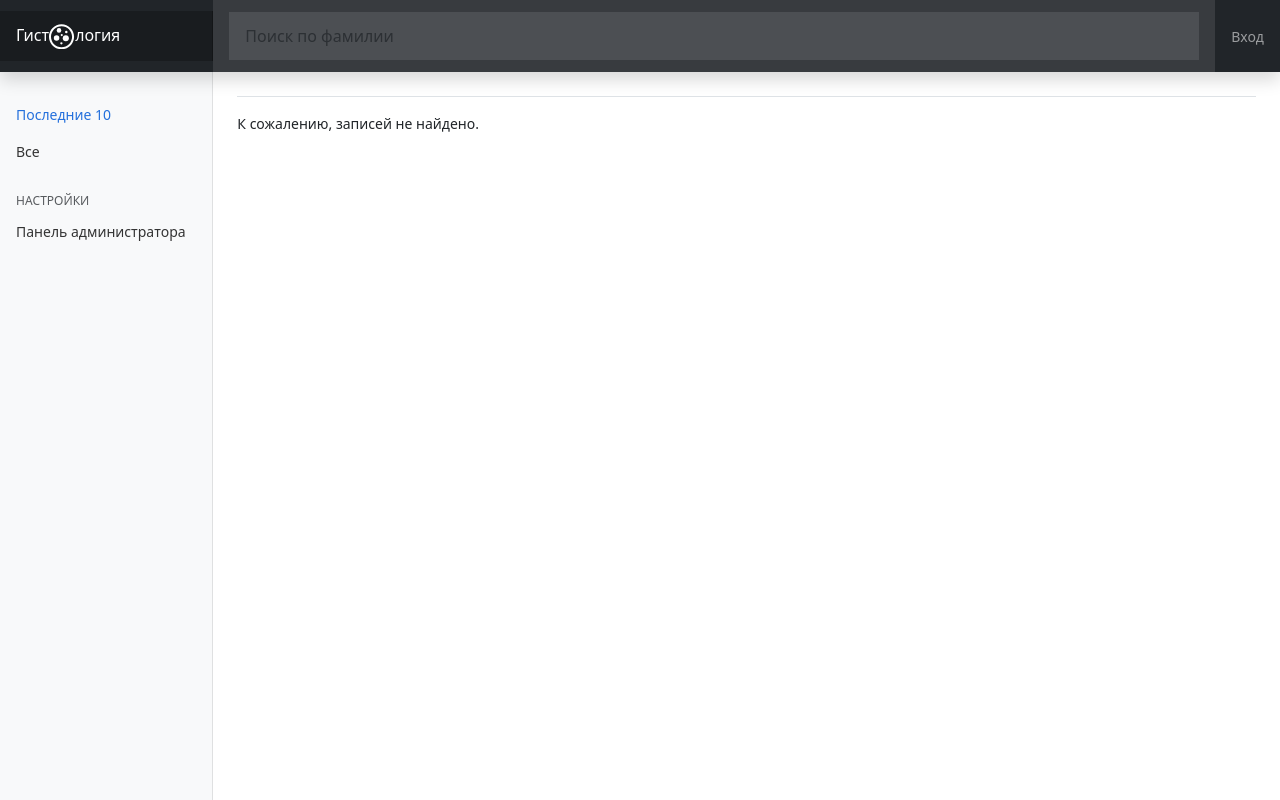
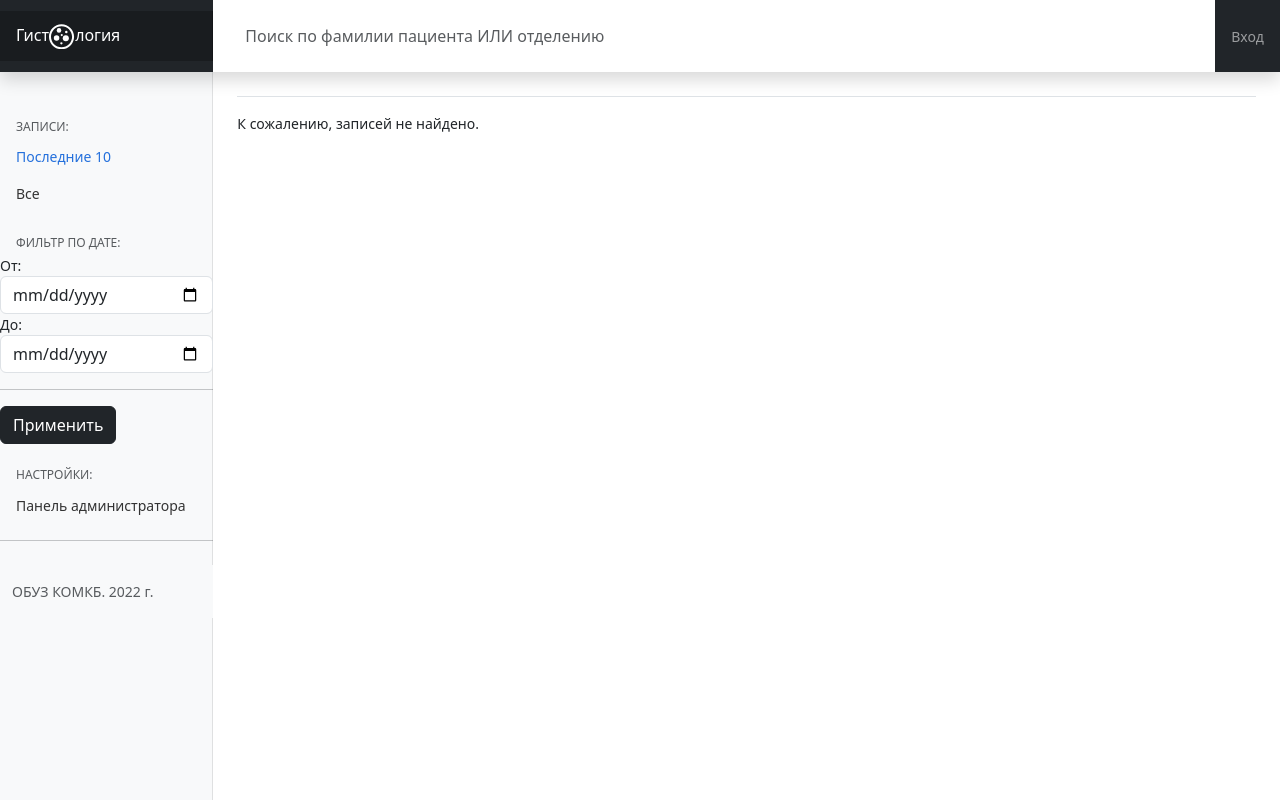
Before and after one commit to vgridasov/CLProject, a Django app: page / in a window 1280 px wide. Run offline with Django 4.2, Linux system fonts and the light colour scheme; data that the repository does not hold is empty; some libraries are stand-ins or nearby versions.

Commit message:
добавил фильтры по дате

```diff
--- a/CLcore/cytology/static/css/main.css
+++ b/CLcore/cytology/static/css/main.css
@@ -1,18 +1,22 @@
 .username {
-    color: white;
-    background-color: dodgerblue;
+	color: white;
+	background-color: dodgerblue;
 }
 
 @media print {
 
-body {background:#fff; font-size:1em;}
-.noprint {
+	body {
+		background: #fff;
+		font-size: 1em;
+	}
+
+	.noprint {
 		display: none;
 	}
 
-.wrapper {
+	.wrapper {
 		width: auto;
 		margin: 0;
-		padding: 0;
+		padding: 5px;
 	}
 }
--- a/CLcore/cytology/templates/cytology/analysis_list.html
+++ b/CLcore/cytology/templates/cytology/analysis_list.html
@@ -6,4 +6,5 @@
 
 {% include 'cytology/object_list.html' %}
 
+
 {% endblock %}
--- a/CLcore/cytology/templates/cytology/home.html
+++ b/CLcore/cytology/templates/cytology/home.html
@@ -1,5 +1,4 @@
 {% extends "cytology/wrapper.html" %}
-
 {% block content %}
 {% include 'cytology/object_list.html' %}
 {% endblock %}
--- a/CLcore/cytology/templates/cytology/wrapper.html
+++ b/CLcore/cytology/templates/cytology/wrapper.html
@@ -34,11 +34,11 @@
           aria-expanded="false" aria-label="Toggle navigation">
     <span class="navbar-toggler-icon"></span>
   </button>
-  <form class="form-control form-control-dark w-100 rounded-0 border-0"
+  <form class="form-control form-control-light- w-100 rounded-0 border-0"
         action="{% url 'cytology:search_results' %}"
         method="get">
     <input class="form-control form-control-dark w-100 rounded-0 border-0" name="q"
-           type="text" placeholder="Поиск по фамилии" aria-label="Поиск по фамилии">
+           type="text" placeholder="Поиск по фамилии пациента ИЛИ отделению" aria-label="Поиск по фамилии">
   </form>
   <div class="navbar-nav">
     <div class="nav-item text-nowrap">
@@ -56,6 +56,9 @@
   <div class="row">
     <nav id="sidebarMenu" class="col-md-3 col-lg-2 d-md-block bg-light sidebar collapse noprint">
       <div class="position-sticky pt-5 noprint">
+        <h6 class="sidebar-heading d-flex justify-content-between align-items-center px-3 mt-4 mb-1 text-muted text-uppercase">
+          <span>Записи:</span>
+        </h6>
         <ul class="nav flex-column">
           <li class="nav-item">
             <a class="nav-link active" aria-current="page" href="{% url 'cytology:home' %}">
@@ -68,9 +71,26 @@
             </a>
           </li>
         </ul>
+        <h6 class="sidebar-heading d-flex justify-content-between align-items-center px-3 mt-4 mb-1 text-muted text-uppercase">
+          <span>Фильтр по дате:</span>
+        </h6>
+        <form method="GET">
+          {% csrf_token %}
+          <div class="form-row">
+            <div class="form-group col-md6">
+              <label for="Inputdate">От:</label>
+              <input type="date" name="fromdate" class="form-control" id="Inputdate"/>
+            </div>
+            <div class="form-group col-md6">
+              <label for="Inputdate">До:</label>
+              <input type="date" name="todate" class="form-control" id="Inputdate"/>
+            </div>
+            <hr>
+            <button class="btn btn-dark" type="submit">Применить</button>
+        </form>
 
         <h6 class="sidebar-heading d-flex justify-content-between align-items-center px-3 mt-4 mb-1 text-muted text-uppercase">
-          <span>Настройки</span>
+          <span>Настройки:</span>
         </h6>
         <ul class="nav flex-column mb-2">
           <li class="nav-item">
@@ -79,14 +99,23 @@
               Панель администратора
             </a>
           </li>
+          <hr>
+
         </ul>
+
       </div>
+      <footer class="footer mt-auto py-3 bg-light">
+        <div class="container">
+          <span class="text-muted">ОБУЗ КОМКБ. 2022 г.</span>
+        </div>
+      </footer>
     </nav>
 
     <main class="col-md-9 ms-sm-auto col-lg-10 px-md-4">
       <div class="d-flex justify-content-between flex-wrap flex-md-nowrap align-items-center pt-3 pb-2 mb-3 border-bottom">
         <!--h1 class="h2">Исследования</h1-->
       </div>
+
 
       <div id="content">
       {% block content %}
@@ -229,5 +258,7 @@
 
 {% bootstrap_javascript %}
 
+
   </body>
+
 </html>
--- a/CLcore/cytology/views.py
+++ b/CLcore/cytology/views.py
@@ -1,28 +1,44 @@
+from datetime import datetime
 from django.contrib.auth.decorators import login_required
 from django.utils.decorators import method_decorator
 from django.views import generic
-from django.views.generic.dates import DayArchiveView, \
-    YearArchiveView, MonthArchiveView, WeekArchiveView
+from django.views.generic.dates import (
+    DayArchiveView,
+    YearArchiveView,
+    MonthArchiveView,
+    WeekArchiveView,
+)
 from .models import Analysis
+from django.db.models import Q
 
 
 class IndexView(generic.ListView):
-    template_name = 'cytology/home.html'
-    context_object_name = 'latest_analysis_list'
+    template_name = "cytology/home.html"
+    context_object_name = "latest_analysis_list"
 
     def get_queryset(self):
-        """ возвращает последние 10 записей """
-        return Analysis.objects.order_by('-v_date')[:10]
+        """возвращает последние 10 записей"""
+        return Analysis.objects.order_by("-v_date")[:10]
 
 
 class AListView(generic.ListView):
     paginate_by = 25
+    date_field = "v_date"
 
     def get_queryset(self):
-        return Analysis.objects.order_by('-reg')
+        sd = self.request.GET.get("fromdate", "")
+        ed = self.request.GET.get("todate", "")
+        # start_date = datetime.date(sd)
+        # end_date = datetime.date(ed)
+
+        if not sd or not ed:
+            object_list = Analysis.objects.order_by("-reg")
+        else:
+            object_list = Analysis.objects.filter(v_date__range=(sd, ed))
+        return object_list
 
 
-@method_decorator(login_required, name='dispatch')
+@method_decorator(login_required, name="dispatch")
 class ADetailView(generic.DetailView):
     model = Analysis
 
@@ -51,14 +67,17 @@ class AWeekArchiveView(WeekArchiveView):
 class SearchResultsView(generic.ListView):
     model = Analysis
     paginate_by = 25
-    template_name = 'cytology/search_results.html'
+    template_name = "cytology/search_results.html"
 
     def get_queryset(self):
-        query = self.request.GET.get('q')
-        object_list = Analysis.objects.filter(
-            last_name__icontains=query           # поиск по фамилии
-            # | Q(first_name__icontains=query)   # дополнительный поиск по имени
-            # | Q(middle_name__icontains=query)  # дополнительный поиск по отчеству
-            # | Q(address__icontains=query)      # дополнительный поиск по адресу
-        ).distinct()
+        query = self.request.GET.get("q").upper()
+        multiple_query = Q(Q(last_name__icontains=query) | Q(otdelen__icontains=query))
+        object_list = Analysis.objects.filter(multiple_query)
+
+        # object_list = Analysis.objects.filter(
+        #     last_name__icontains=query  # поиск по фамилии
+        #     #     # | Q(first_name__icontains=query)   # дополнительный поиск по имени
+        #     #     # | Q(middle_name__icontains=query)  # дополнительный поиск по отчеству
+        #     #     # | Q(address__icontains=query)      # дополнительный поиск по адресу
+        # ).distinct()
         return object_list
```
Also changed, not shown: CLcore/cytology/admin.py (+66 -65 lines), CLcore/cytology/static/css/dashboard.css (+6 -3 lines), README.MD (added), 1 other file.
